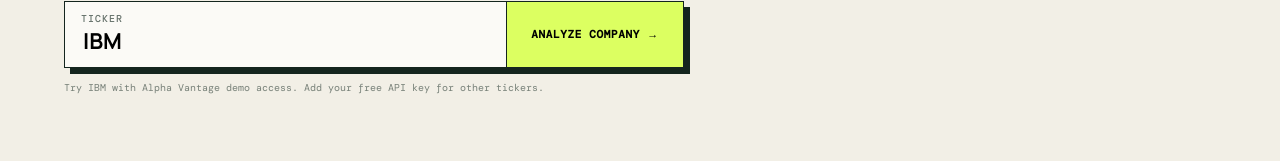
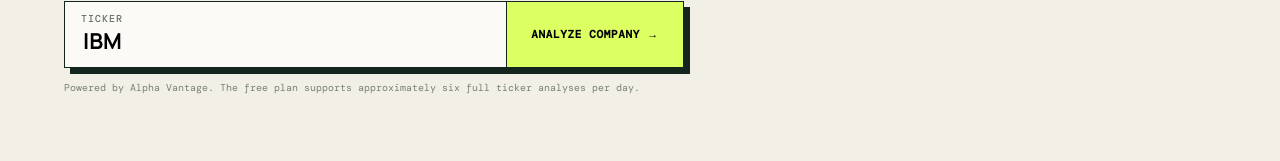
Before and after one commit to clairekyuh/dcf-automater, a Next.js app: page / in a window 1280 px wide. Shown: the part 423-584 px from the top of the page. Built offline with nearby package versions, Linux system fonts and the light colour scheme; a web font is replaced by a local one.

Commit message:
Configure free ticker data access

```diff
--- a/app/api/company/route.ts
+++ b/app/api/company/route.ts
@@ -59,7 +59,7 @@ export async function GET(request: NextRequest) {
     const responses = [];
     for (const functionName of functions) {
       responses.push(await alpha(functionName, symbol, apiKey));
-      if (functionName !== "CASH_FLOW") await new Promise((resolve) => setTimeout(resolve, 600));
+      if (functionName !== "CASH_FLOW") await new Promise((resolve) => setTimeout(resolve, 1100));
     }
     const [overview, income, balance, cashflow] = responses;
 
--- a/app/page.tsx
+++ b/app/page.tsx
@@ -50,7 +50,8 @@ function recommendations(data: CompanyData) {
 
 function buildModel(data: CompanyData): Model {
   const rec = recommendations(data);
-  return { growth: rec.growth, margin: rec.margin, tax: 21, da: Math.max(2, data.metrics.capexPercentRevenue * .75), capex: Math.max(2, data.metrics.capexPercentRevenue), nwc: 2, wacc: rec.wacc, terminalGrowth: rec.terminal, exitMultiple: rec.multiple, cash: data.metrics.cash, debt: data.metrics.debt, shares: data.market.shares || 1, marketPrice: data.market.estimatedPrice };
+  const round1 = (value: number) => Math.round(value * 10) / 10;
+  return { growth: rec.growth, margin: rec.margin, tax: 21, da: round1(Math.max(2, data.metrics.capexPercentRevenue * .75)), capex: round1(Math.max(2, data.metrics.capexPercentRevenue)), nwc: 2, wacc: rec.wacc, terminalGrowth: rec.terminal, exitMultiple: rec.multiple, cash: data.metrics.cash, debt: data.metrics.debt, shares: data.market.shares || 1, marketPrice: Math.round(data.market.estimatedPrice * 100) / 100 };
 }
 
 function calculate(data: CompanyData, model: Model, method: "perpetuity" | "multiple", growthShift = 0, marginShift = 0) {
@@ -141,7 +142,7 @@ export default function Home() {
     <header id="top"><p className="eyebrow">FROM TICKER TO INVESTMENT THESIS</p><h1>See the assumptions.<br/><em>Stress-test the value.</em></h1><p className="lede">Company fundamentals, a transparent DCF, and risk flags in one editable workflow.</p>
       <form className="ticker-search" onSubmit={search}><div><span>TICKER</span><input aria-label="Ticker symbol" value={ticker} onChange={(e)=>setTicker(e.target.value.toUpperCase())} placeholder="AAPL" /></div><button disabled={loading}>{loading ? "LOADING…" : "ANALYZE COMPANY →"}</button></form>
       {error && <div className="api-error"><b>Data connection:</b> {error}</div>}
-      <p className="demo-note">Try IBM with Alpha Vantage demo access. Add your free API key for other tickers.</p>
+      <p className="demo-note">Powered by Alpha Vantage. The free plan supports approximately six full ticker analyses per day.</p>
     </header>
 
     <section className="company-card">
```
